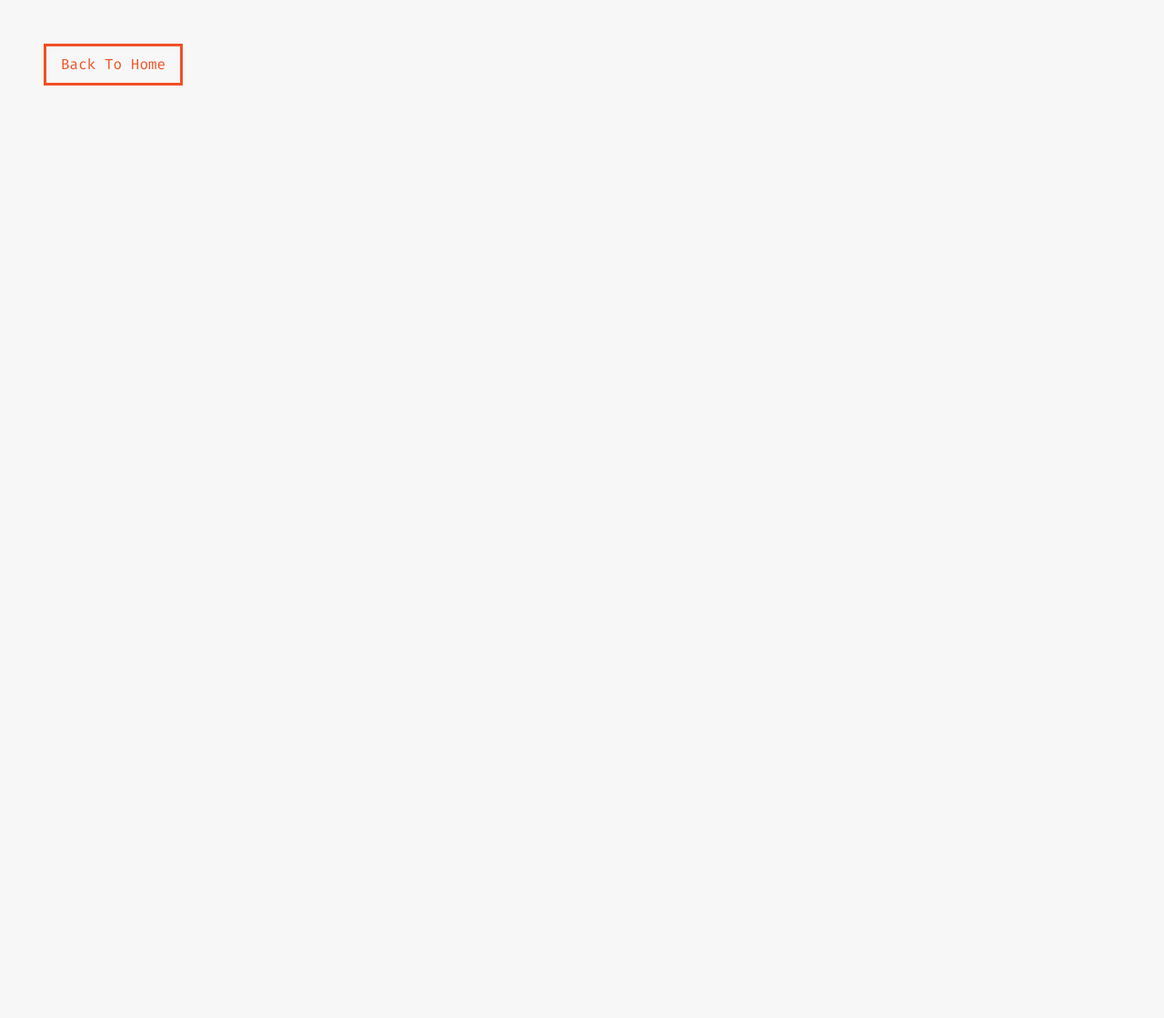
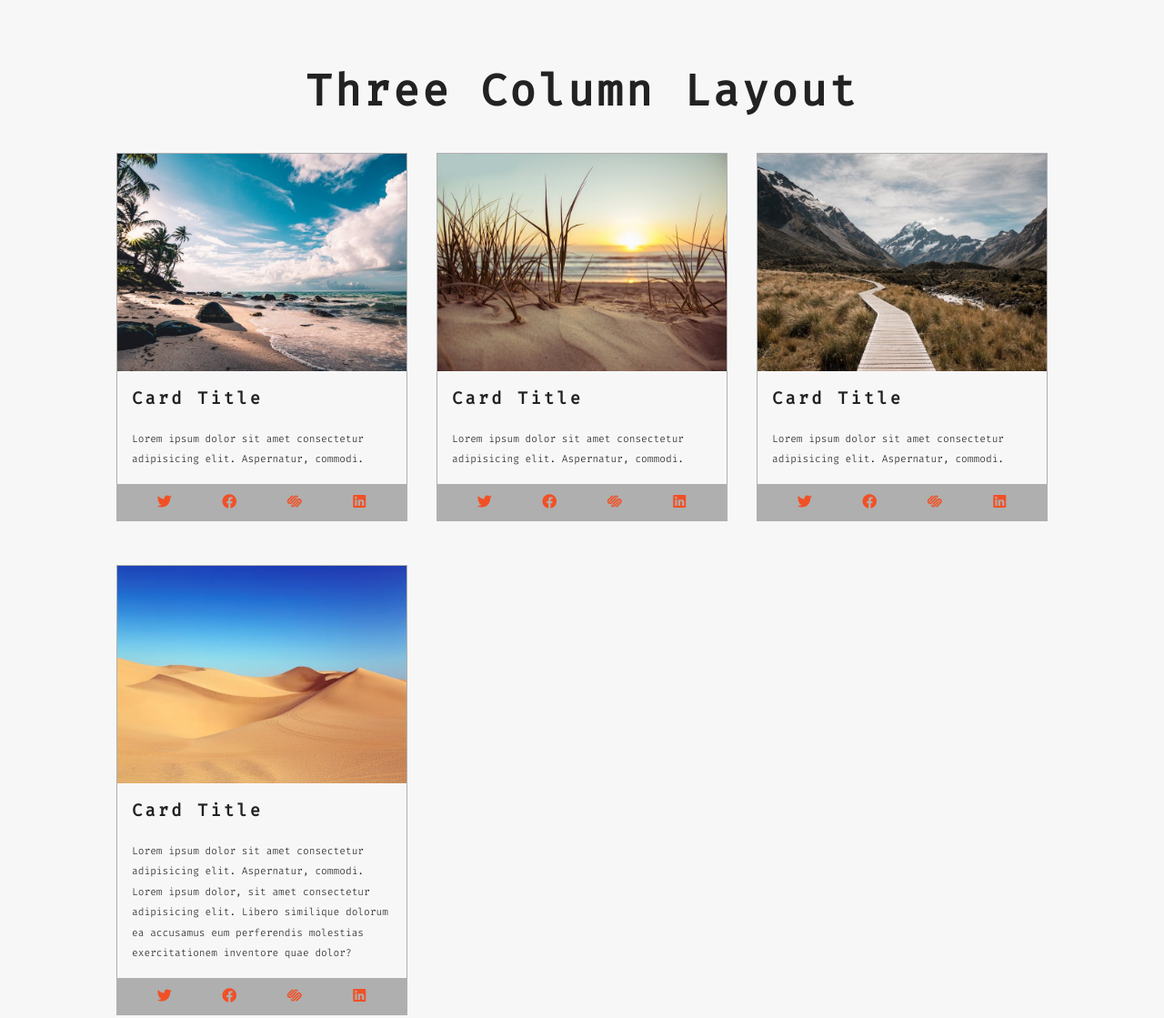
Before and after one commit to This-Is-Prince/css-grid-mini-projects, a plain HTML site: page cards.html in a window 1280 px wide. Shown: the top 1119 px of the page at 91% size. Before the commit the page ends 800 px from the top, so only its background shows below. Drawn offline with Linux system fonts and the light colour scheme.

Commit message:
cards completed

```diff
--- a/cards.html
+++ b/cards.html
@@ -24,6 +24,95 @@
     <link rel="stylesheet" href="./style.css" />
   </head>
   <body>
+    <section class="cards">
+      <div class="title">
+        <h1>three column layout</h1>
+      </div>
+      <div class="cards-center">
+        <!-- single card -->
+        <article class="card">
+          <img src="./images/size-image-1.jpeg" alt="" />
+          <!-- card info -->
+          <div class="card-info">
+            <h3>card title</h3>
+            <p>
+              Lorem ipsum dolor sit amet consectetur adipisicing elit.
+              Aspernatur, commodi.
+            </p>
+          </div>
+          <!-- card footer -->
+          <div class="card-footer">
+            <span><i class="fab fa-twitter"></i></span>
+            <span><i class="fab fa-facebook"></i></span>
+            <span><i class="fab fa-squarespace"></i></span>
+            <span><i class="fab fa-linkedin"></i></span>
+          </div>
+        </article>
+        <!-- end of single card -->
+        <!-- single card -->
+        <article class="card">
+          <img src="./images/size-image-2.jpeg" alt="" />
+          <!-- card info -->
+          <div class="card-info">
+            <h3>card title</h3>
+            <p>
+              Lorem ipsum dolor sit amet consectetur adipisicing elit.
+              Aspernatur, commodi.
+            </p>
+          </div>
+          <!-- card footer -->
+          <div class="card-footer">
+            <span><i class="fab fa-twitter"></i></span>
+            <span><i class="fab fa-facebook"></i></span>
+            <span><i class="fab fa-squarespace"></i></span>
+            <span><i class="fab fa-linkedin"></i></span>
+          </div>
+        </article>
+        <!-- end of single card -->
+        <!-- single card -->
+        <article class="card">
+          <img src="./images/size-image-3.jpeg" alt="" />
+          <!-- card info -->
+          <div class="card-info">
+            <h3>card title</h3>
+            <p>
+              Lorem ipsum dolor sit amet consectetur adipisicing elit.
+              Aspernatur, commodi.
+            </p>
+          </div>
+          <!-- card footer -->
+          <div class="card-footer">
+            <span><i class="fab fa-twitter"></i></span>
+            <span><i class="fab fa-facebook"></i></span>
+            <span><i class="fab fa-squarespace"></i></span>
+            <span><i class="fab fa-linkedin"></i></span>
+          </div>
+        </article>
+        <!-- end of single card -->
+        <!-- single card -->
+        <article class="card">
+          <img src="./images/size-image-4.jpeg" alt="" />
+          <!-- card info -->
+          <div class="card-info">
+            <h3>card title</h3>
+            <p>
+              Lorem ipsum dolor sit amet consectetur adipisicing elit.
+              Aspernatur, commodi. Lorem ipsum dolor, sit amet consectetur
+              adipisicing elit. Libero similique dolorum ea accusamus eum
+              perferendis molestias exercitationem inventore quae dolor?
+            </p>
+          </div>
+          <!-- card footer -->
+          <div class="card-footer">
+            <span><i class="fab fa-twitter"></i></span>
+            <span><i class="fab fa-facebook"></i></span>
+            <span><i class="fab fa-squarespace"></i></span>
+            <span><i class="fab fa-linkedin"></i></span>
+          </div>
+        </article>
+        <!-- end of single card -->
+      </div>
+    </section>
     <a href="./index.html" class="btn">back to home</a>
   </body>
 </html>
--- a/style.css
+++ b/style.css
@@ -140,7 +140,88 @@ Hero
 
 @media screen and (min-width: 768px) {
   .hero-header {
-    background: linear-gradient(rgba(241, 80, 37, 0.75), rgba(0, 0, 0, 0.75)),
+    /* background: linear-gradient(rgba(241, 80, 37, 0.75), rgba(0, 0, 0, 0.75)),
       url(./images/image-2.jpeg) center/cover fixed no-repeat;
+       */
+
+    background-image: linear-gradient(
+        rgba(241, 80, 37, 0.75),
+        rgba(0, 0, 0, 0.75)
+      ),
+      url(./images/image-2.jpeg);
+    background-position: center;
+    background-size: cover;
+    background-attachment: fixed;
+    background-repeat: no-repeat;
   }
 }
+
+/*
+===============
+Cards
+===============
+*/
+.title {
+  text-align: center;
+}
+.cards {
+  padding: 4rem 0;
+}
+.cards-center {
+  width: 80vw;
+  max-width: 1170px;
+  margin: 2rem auto;
+}
+
+.card {
+  border: 1px solid var(--darkGrey);
+  margin-bottom: 3rem;
+}
+
+.card-info {
+  padding: 1rem;
+}
+.card-footer {
+  background: var(--darkGrey);
+  padding: 0.5rem 1rem;
+  display: grid;
+  grid-template-columns: repeat(4, 1fr);
+  /* text-align: center; */
+  justify-items: center;
+}
+.card-footer span {
+  color: var(--primaryColor);
+}
+
+/*
+   cards Using media queries
+*/
+/* @media screen and (min-width: 768px) {
+  .cards-center {
+    display: grid;
+    grid-template-columns: 1fr 1fr;
+    gap: 0 2rem;
+    column-gap: 2rem;
+  }
+}
+@media screen and (min-width: 1170px) {
+  .cards-center {
+    grid-template-columns: repeat(3, 1fr);
+  }
+} */
+
+.card {
+  display: grid;
+  grid-template-columns: 1fr;
+  grid-template-rows: auto 1fr auto;
+}
+
+/* (1170 - 64) / 3 = 368px*/
+.cards-center {
+  display: grid;
+  column-gap: 2rem;
+  /* three column layout */
+  /* grid-template-columns: repeat(auto-fill, minmax(368px, 1fr)); */
+  /* four column layout */
+  grid-template-columns: repeat(auto-fit, minmax(268.5px, 1fr));
+}
```
